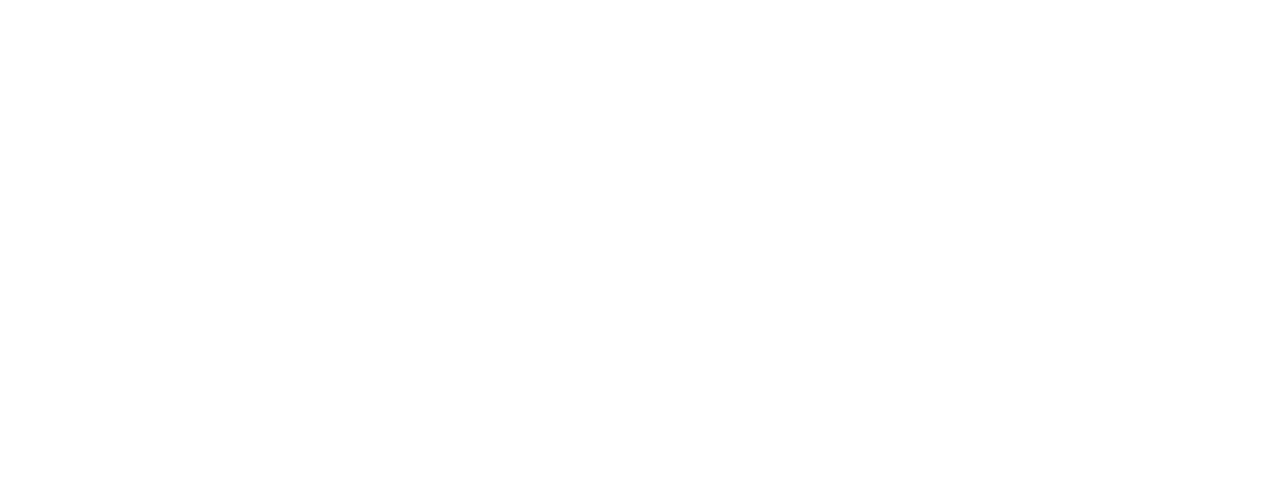
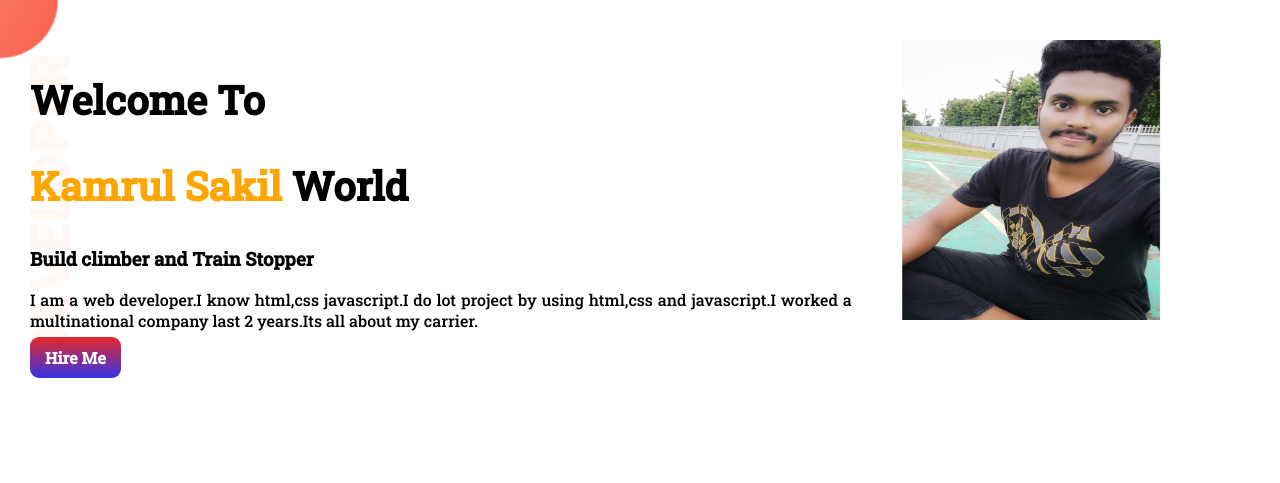
Before and after one commit to sakilaka/Developer-portofoloi, a plain HTML site: page index.html in a window 1280 px wide. Drawn offline with Linux system fonts and the light colour scheme.

Commit message:
top banner added

```diff
--- a/index.html
+++ b/index.html
@@ -5,8 +5,24 @@
     <meta http-equiv="X-UA-Compatible" content="IE=edge">
     <meta name="viewport" content="width=device-width, initial-scale=1.0">
     <title>Kamrul portofolio</title>
+    <link rel="preconnect" href="https://fonts.googleapis.com">
+    <link rel="preconnect" href="https://fonts.gstatic.com" crossorigin>
+    <link href="https://fonts.googleapis.com/css2?family=Roboto+Slab:wght@500&display=swap" rel="stylesheet">
+    <link rel="stylesheet" href="style.css">
 </head>
 <body>
+    <section class="top-banner">
+   <div>
+    <h1>Welcome To</h1>
+    <h1><span class="color">Kamrul Sakil</span> World</h1>
+    <h3>Build climber and Train Stopper</h3>
+    <p class="text">I am a web developer.I know html,css javascript.I do lot project by using html,css and javascript.I worked a multinational company last 2 years.Its all about my carrier.</p>
+    <a class="button" target="_blank" href="https://www.linkedin.com/in/kamrul-hasan-14734a244/">Hire Me</a>
+   </div>
 
+    <div class="pic">
+        <img src="images/mypic.jpeg" alt="">
+    </div>
+</section>
 </body>
 </html>
--- a/style.css
+++ b/style.css
@@ -0,0 +1,38 @@
+body{
+    font-family: 'Roboto Slab', serif;
+    margin: 0;
+}
+h1{
+    font-size: 40px;
+}
+.color{
+    color: orange;
+}
+.text{
+    text-align: justify;
+}
+section{
+    display: flex;
+}
+.pic{
+    width: 50%;
+
+}
+.pic img{
+    width: 90%;
+    height: 70%;
+}
+.button{
+    text-decoration: none;
+    background-image: linear-gradient(rgb(230, 40, 40), rgb(52, 52, 231));
+    padding: 10px 15px;
+    border-radius: 9px;
+    font-weight: bold;
+    color: white;
+
+}
+.top-banner{
+    background-image: url(images/top-banner.png);
+    background-repeat: no-repeat;
+    padding: 40px 30px;
+}
```
Also changed, not shown: images/dream-bg.png (added), images/exp-bg.png (added), images/jhankar.png (added), images/jhankar2.png (added), images/my-bg.png (added), images/my-bg2.png (added), images/mypic.jpeg (added), images/top-banner.png (added).
